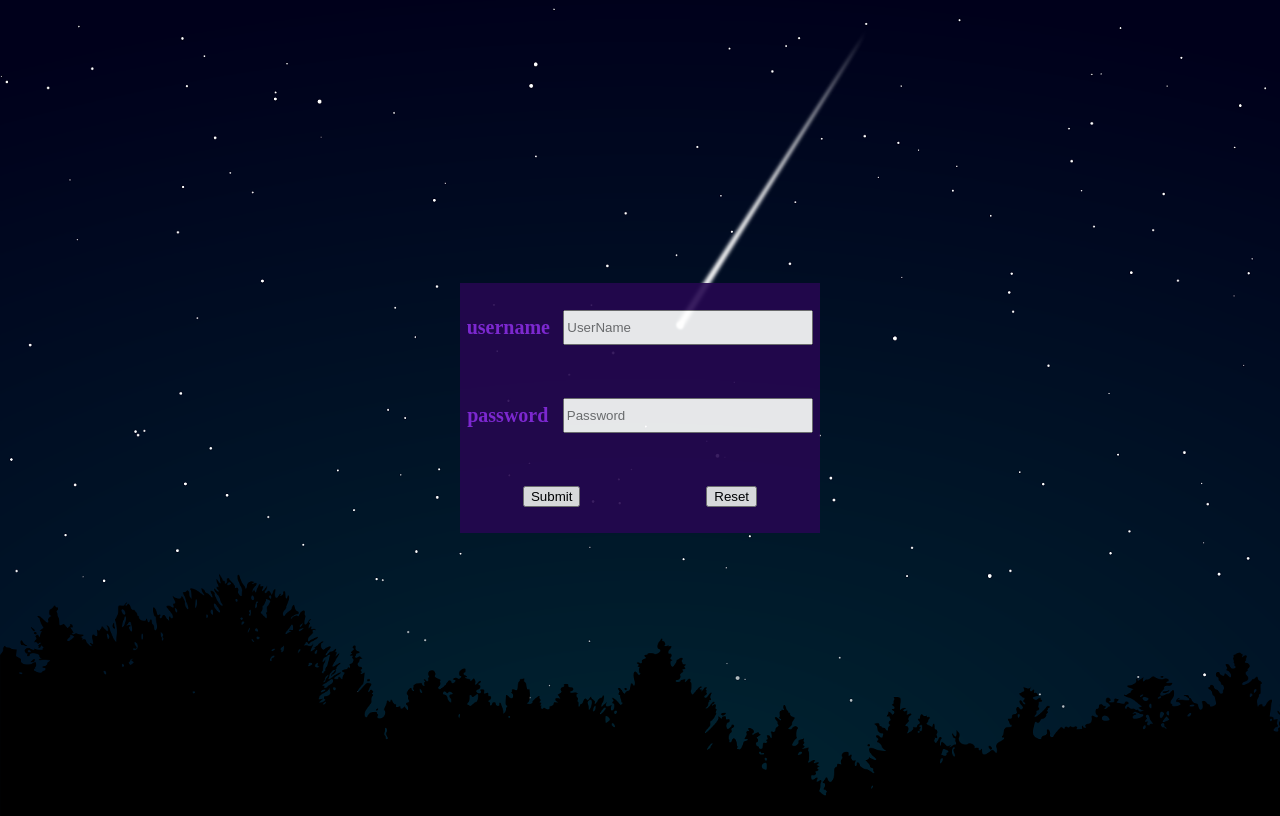
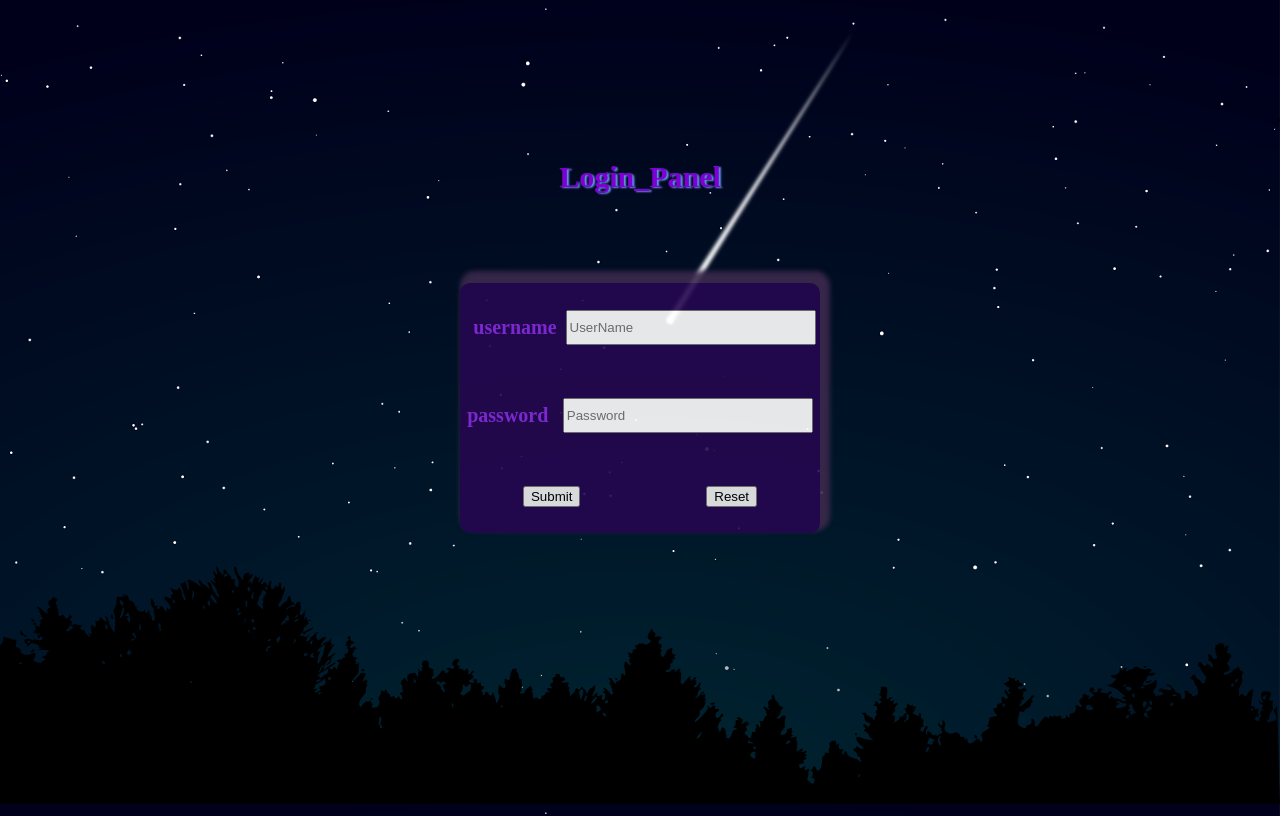
Before and after one commit to Khaled-Teama/Training-Projects, a plain HTML site: page StaticLoginPanel/index.html in a window 1280 px wide. Drawn offline with Linux system fonts and the light colour scheme.

Commit message:
LastVofPanel

```diff
--- a/StaticLoginPanel/c.css
+++ b/StaticLoginPanel/c.css
@@ -8,6 +8,8 @@ body {
     align-items: center;
     background-image:url("img/n.png");
     background-size:cover;
+    background-repeat: no-repeat;
+    background-attachment:fixed;
 }
 
 
@@ -21,6 +23,9 @@ div {
     align-items:center;
     flex-wrap:wrap;
     justify-content:space-around;
+    box-shadow:5px -7px 5px 5px rgb(60, 41, 77) ;
+    border-radius:10px;
+    position:relative;
 }
 
 div .inp {
@@ -34,3 +39,13 @@ label{
     color:blueviolet;
 
 }
+
+span{
+    position:absolute;
+    color:rgb(127, 0, 212);
+    left:350pxx;
+    top:160px;
+    font-size:30px;
+    font-weight:bold;
+    text-shadow:2px 1px 2px cornflowerblue;
+}
--- a/StaticLoginPanel/index.html
+++ b/StaticLoginPanel/index.html
@@ -7,9 +7,10 @@
     <link rel="stylesheet" href="c.css">
 </head>
 <body>
-    <form>
+    <span>Login_Panel</span>
+    <form method="get">
         <div>
-
+             <p></p>
              <label>username</label>
               <input class ="inp"  type ="text" name ="user" placeholder="UserName"/>
             <label>password</label>
@@ -18,5 +19,6 @@
              <input type ="reset" name ="reset"/>
         </div>
 </form>
+
 </body>
 </html>
```
Lines whose indentation alone changed are shown as unchanged.
